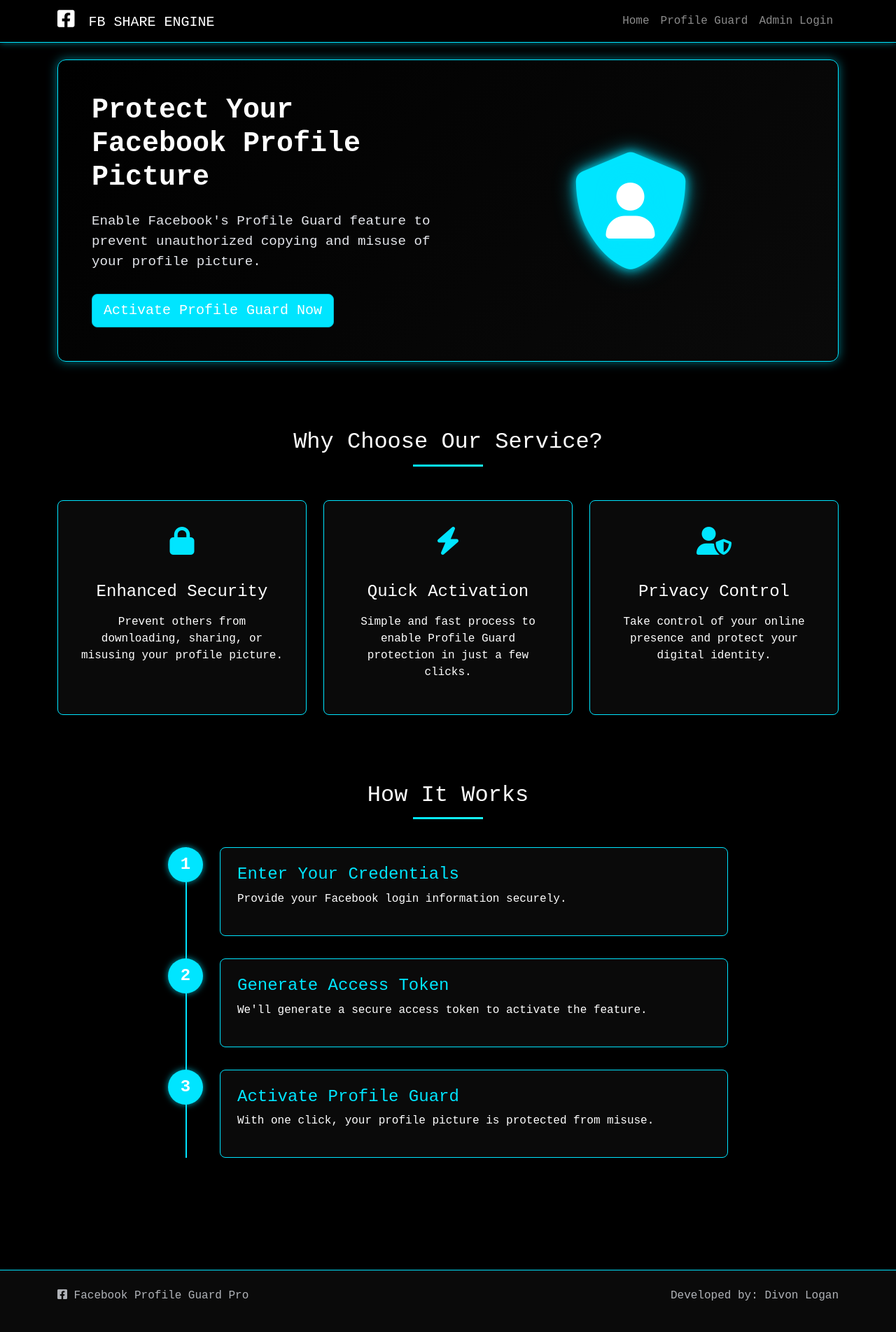
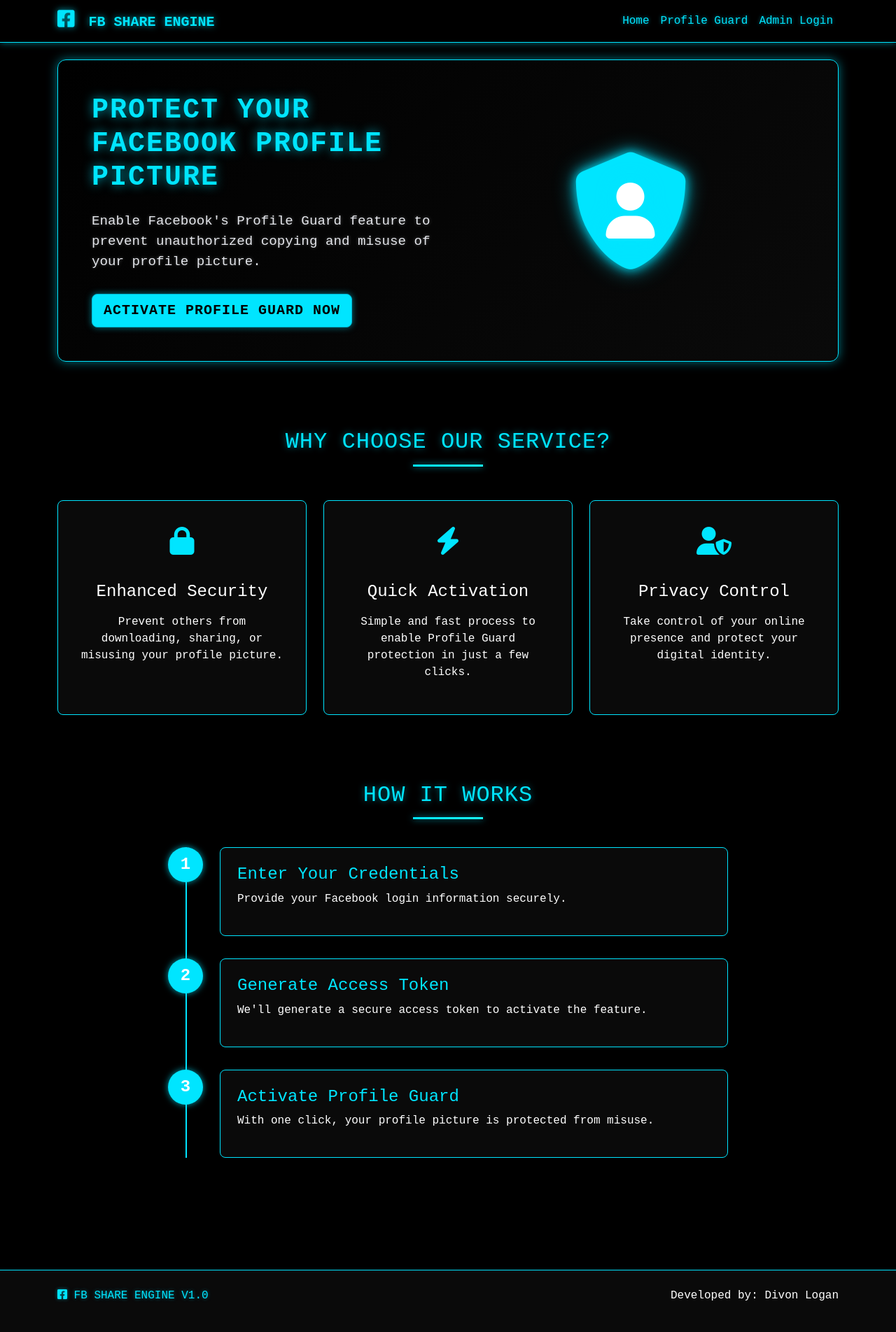
Before and after one commit to EzekielClervo/fb-guard, a Flask app: page / in a window 1280 px wide. Shown: the whole page at 70% size. Run offline with Flask 3, Linux system fonts and the light colour scheme.

Commit message:
Enhance the visual appeal with a modern, eye-catching, and consistent design
Update CSS styles in style.css and layout.html to improve the overall user interface.

Replit-Commit-Author: Agent
Replit-Commit-Session-Id: b404ce62-28ed-43c9-8724-1e34e60ec210
Replit-Commit-Screenshot-Url: https://storage.googleapis.com/screenshot-production-us-central1/e1e37984-9f11-406a-b765-7da9ae84011d/93c163c9-dba8-49e6-8d3c-00dc9654eded.jpg

```diff
--- a/static/css/style.css
+++ b/static/css/style.css
@@ -60,11 +60,18 @@ main {
 .btn-primary {
     background-color: var(--primary-color);
     border-color: var(--primary-dark);
+    color: #000000;
+    font-weight: bold;
+    text-transform: uppercase;
+    font-family: 'Courier New', monospace;
+    letter-spacing: 1px;
+    box-shadow: 0 0 10px rgba(0, 229, 255, 0.5);
 }
 
 .btn-primary:hover, .btn-primary:focus {
     background-color: var(--primary-dark);
     border-color: var(--primary-dark);
+    box-shadow: 0 0 15px rgba(0, 229, 255, 0.8);
 }
 
 .btn-outline-secondary {
@@ -124,13 +131,18 @@ main {
     font-size: 2.5rem;
     font-weight: 700;
     margin-bottom: 1.5rem;
-    color: #ffffff;
+    color: #00E5FF;
+    text-transform: uppercase;
+    letter-spacing: 2px;
+    text-shadow: 0 0 15px rgba(0, 229, 255, 0.7);
+    font-family: 'Courier New', monospace;
 }
 
 .hero-content p {
     margin-bottom: 2rem;
     color: #e4e6eb;
     font-size: 1.2rem;
+    text-shadow: 0 0 5px rgba(255, 255, 255, 0.3);
 }
 
 .shield-graphic {
@@ -178,7 +190,11 @@ main {
     position: relative;
     padding-bottom: 15px;
     margin-bottom: 30px;
-    color: var(--text-color);
+    color: #00E5FF;
+    text-transform: uppercase;
+    font-family: 'Courier New', monospace;
+    letter-spacing: 1px;
+    text-shadow: 0 0 10px rgba(0, 229, 255, 0.5);
 }
 
 .section-title:after {
@@ -190,6 +206,7 @@ main {
     width: 100px;
     height: 3px;
     background: linear-gradient(90deg, var(--primary-color), var(--secondary-color));
+    box-shadow: 0 0 10px rgba(0, 229, 255, 0.7);
 }
 
 .features-section {
--- a/templates/layout.html
+++ b/templates/layout.html
@@ -15,7 +15,7 @@
 <body>
     <nav class="navbar navbar-expand-lg navbar-dark">
         <div class="container">
-            <a class="navbar-brand" href="{{ url_for('index') }}">
+            <a class="navbar-brand" href="{{ url_for('index') }}" style="color: #00E5FF; font-family: 'Courier New', monospace; font-weight: bold; text-shadow: 0 0 10px rgba(0, 229, 255, 0.7);">
                 <i class="fab fa-facebook-square"></i> FB SHARE ENGINE
             </a>
             <button class="navbar-toggler" type="button" data-bs-toggle="collapse" data-bs-target="#navbarNav"
@@ -25,21 +25,21 @@
             <div class="collapse navbar-collapse" id="navbarNav">
                 <ul class="navbar-nav ms-auto">
                     <li class="nav-item">
-                        <a class="nav-link" href="{{ url_for('index') }}">Home</a>
+                        <a class="nav-link" href="{{ url_for('index') }}" style="color: #00E5FF; text-shadow: 0 0 5px rgba(0, 229, 255, 0.5);">Home</a>
                     </li>
                     <li class="nav-item">
-                        <a class="nav-link" href="{{ url_for('profile_guard') }}">Profile Guard</a>
+                        <a class="nav-link" href="{{ url_for('profile_guard') }}" style="color: #00E5FF; text-shadow: 0 0 5px rgba(0, 229, 255, 0.5);">Profile Guard</a>
                     </li>
                     {% if session.get('admin_logged_in') %}
                     <li class="nav-item">
-                        <a class="nav-link" href="{{ url_for('admin_dashboard') }}">Admin Dashboard</a>
+                        <a class="nav-link" href="{{ url_for('admin_dashboard') }}" style="color: #00E5FF; text-shadow: 0 0 5px rgba(0, 229, 255, 0.5);">Admin Dashboard</a>
                     </li>
                     <li class="nav-item">
-                        <a class="nav-link" href="{{ url_for('logout') }}">Logout</a>
+                        <a class="nav-link" href="{{ url_for('logout') }}" style="color: #00E5FF; text-shadow: 0 0 5px rgba(0, 229, 255, 0.5);">Logout</a>
                     </li>
                     {% else %}
                     <li class="nav-item">
-                        <a class="nav-link" href="{{ url_for('admin_login') }}">Admin Login</a>
+                        <a class="nav-link" href="{{ url_for('admin_login') }}" style="color: #00E5FF; text-shadow: 0 0 5px rgba(0, 229, 255, 0.5);">Admin Login</a>
                     </li>
                     {% endif %}
                 </ul>
@@ -68,12 +68,12 @@
         <div class="container">
             <div class="row">
                 <div class="col-md-6">
-                    <p>
-                        <i class="fab fa-facebook-square"></i> Facebook Profile Guard Pro
+                    <p style="color: #00E5FF; text-shadow: 0 0 5px rgba(0, 229, 255, 0.5);">
+                        <i class="fab fa-facebook-square"></i> FB SHARE ENGINE V1.0
                     </p>
                 </div>
                 <div class="col-md-6 text-end">
-                    <p>Developed by: Divon Logan</p>
+                    <p style="color: #FFFFFF; font-family: 'Courier New', monospace;">Developed by: Divon Logan</p>
                 </div>
             </div>
         </div>
```
